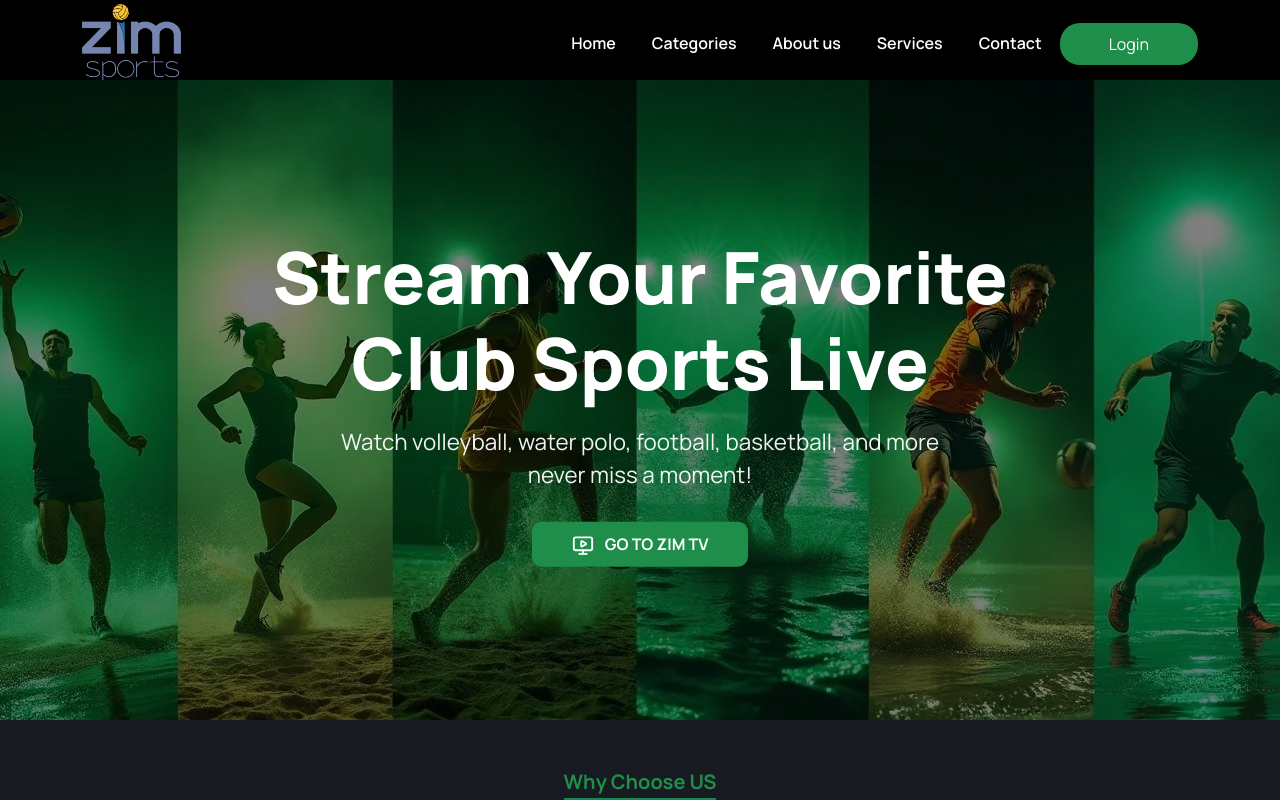
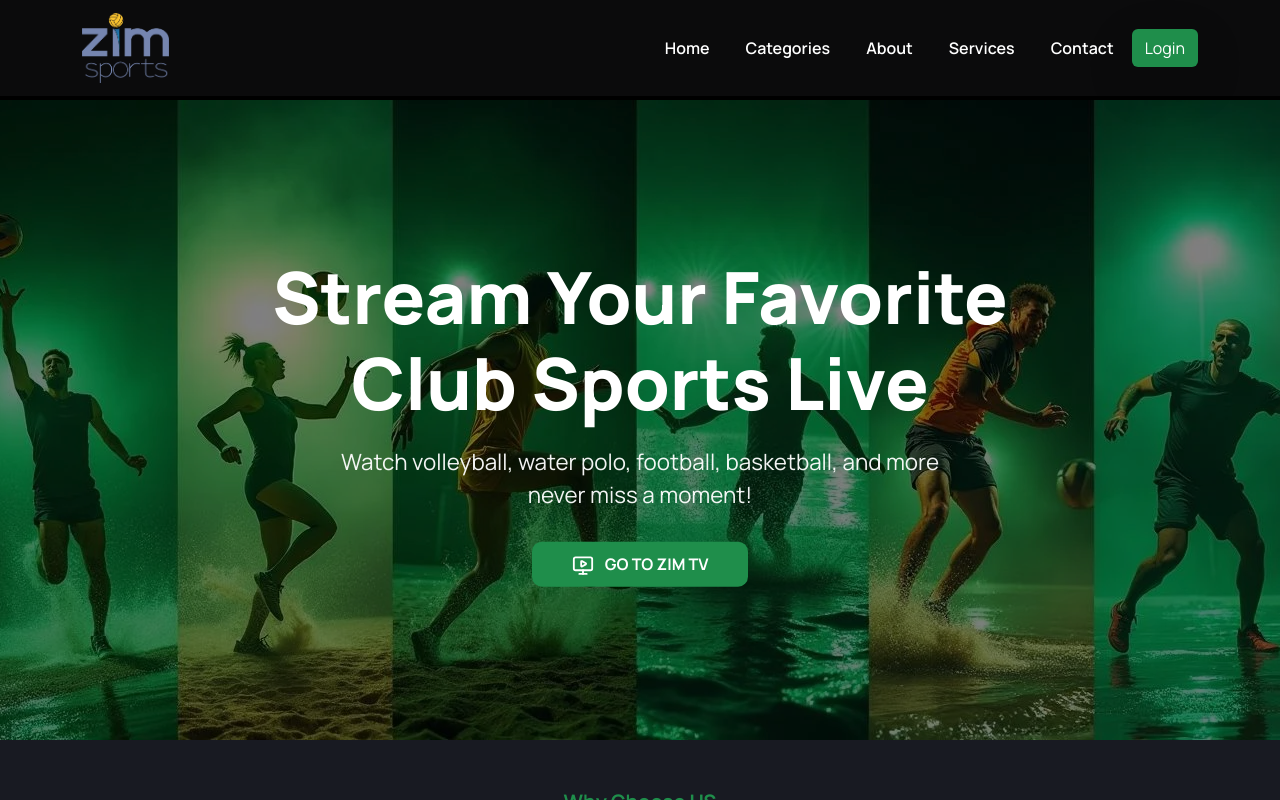
Before and after one commit to Zeeshanprojects/ZimSportsWebsite, a React (Vite) app in the folder zimsports/: page / in a window 1280 px wide. Built offline with nearby package versions, Linux system fonts and the light colour scheme; the HTML template or start-up script is replaced by a standard one.

Commit message:
updated-code

```diff
--- a/zimsports/src/Components/Navbar.jsx
+++ b/zimsports/src/Components/Navbar.jsx
@@ -8,22 +8,26 @@ export default function Navbar() {
     const toggler = document.querySelector(".navbar-toggler");
     const navbarCollapse = document.getElementById("navbarSupportedContent");
 
-  // If the toggler is visible (menu is open on small screen), and menu is shown
     if (
       window.getComputedStyle(toggler).display !== "none" &&
       navbarCollapse.classList.contains("show")
     ) {
-    toggler.click(); // This will automatically trigger collapse
+      toggler.click();
     }
   };
 
   return (
     <>
-      <nav className="navbar navbar-expand-lg navbar-dark  pt-3">
+      <nav className="navbar navbar-expand-lg navbar-dark fixed-top custom-navbar">
         <div className="container">
           <a className="navbar-brand" href="/">
-            <img src={Image.footerlogo} alt="logo" className="navbar-brand-image" />
+            <img
+              src={Image.footerlogo}
+              alt="logo"
+              className="navbar-brand-image"
+            />
           </a>
+
           <button
             className="navbar-toggler"
             type="button"
@@ -35,51 +39,38 @@ export default function Navbar() {
           >
             <span className="navbar-toggler-icon" />
           </button>
-          <div className="collapse navbar-collapse" id="navbarSupportedContent">
-            <ul className="navbar-nav ms-auto mb-2 mb-lg-0">
-              <li className="nav-item active">
-                <a className="nav-link active" href="#Home" onClick={closeNavbar}>
-                  Home
+
+          <div
+            className="collapse navbar-collapse"
+            id="navbarSupportedContent"
+          >
+            <ul className="navbar-nav ms-auto">
+              {["Home", "Categories", "About", "Services", "Contact"].map(
+                (item) => (
+                  <li className="nav-item" key={item}>
+                    <a
+                      className="nav-link"
+                      href={`#${item}`}
+                      onClick={closeNavbar}
+                    >
+                      {item}
                     </a>
                   </li>
-              <li className="nav-item">
-                <a className="nav-link active" href="#Categories" onClick={closeNavbar}>
-           Categories
-                </a>
-              </li>
-              <li className="nav-item">
-                <a className="nav-link active" href="#About" onClick={closeNavbar}>
-                  About us
-                </a>
-              </li>
-              <li className="nav-item">
-                <a className="nav-link active" href="#Services" onClick={closeNavbar}>
-                  Services
-                </a>
-              </li>
-              <li className="nav-item">
-                <a className="nav-link active" href="#Contact" onClick={closeNavbar}>
-                  Contact
-                </a>
-              </li>
+                )
+              )}
             </ul>
 
-            <form className="d-flex ">
+            <div className="d-flex mt-3 mt-lg-0">
               <Link to="/login">
-              <button
-                className="btn navbar-btn ps-5 pe-5 pt-2 pb-2 shadow-lg"
-                type="submit"
-              >
-                Login
-              </button></Link>
-
-            </form>
-            <hr />
+                <button className="btn navbar-btn shadow-lg">Login</button>
+              </Link>
             </div>
           </div>
-
+        </div>
       </nav>
 
+      {/* Add spacing to avoid content under navbar */}
+      <div style={{ height: "100px" }} />
     </>
   );
 }
--- a/zimsports/src/Pages/Home.jsx
+++ b/zimsports/src/Pages/Home.jsx
@@ -53,22 +53,22 @@ export default function Home() {
 
             {/* ✅ Stats Rows */}
             <div className="row text-center">
-              <div className="col-6 col-md-3 stat-box">
+              <div className="col-12 col-sm-12 col-md-3 stat-box">
                 <h2 className="stat-number">100+</h2>
                 <p className="stat-title">Live Events</p>
               </div>
 
-              <div className="col-6 col-md-3 stat-box">
+              <div className="col-12 col-sm-12 col-md-3 stat-box">
                 <h2 className="stat-number">50+</h2>
                 <p className="stat-title">Sports Clubs</p>
               </div>
 
-              <div className="col-6 col-md-3 stat-box">
+              <div className="col-12 col-sm-12 col-md-3 stat-box">
                 <h2 className="stat-number">24/7</h2>
                 <p className="stat-title">Streaming</p>
               </div>
 
-              <div className="col-6 col-md-3 stat-box">
+              <div className="col-12 col-sm-12 col-md-3 stat-box">
                 <h2 className="stat-number">HD</h2>
                 <p className="stat-title">Quality</p>
               </div>
--- a/zimsports/src/assets/CSS/Home.css
+++ b/zimsports/src/assets/CSS/Home.css
@@ -111,7 +111,7 @@
 }
 
 .section {
-  scroll-margin-top: 20px !important; /* adjust to your navbar height */
+  scroll-margin-top: 100px !important; /* adjust to your navbar height */
 }
 .text-content {
   display: flex;
@@ -417,7 +417,7 @@ input:focus{
 .sport-card {
   position: relative;
   overflow: hidden;
-  border-radius: 12px;
+
   height: auto;
 }
 
--- a/zimsports/src/assets/CSS/Navbar.css
+++ b/zimsports/src/assets/CSS/Navbar.css
@@ -1,72 +1,83 @@
-.navbar{
-  height: 80px;
-  background-color: black !important;
+/* ✅ Navbar Style */
+.custom-navbar {
+  background-color: #0b0b0c !important;
+
+  z-index: 999 !important; /* Fix layering */
 }
+
+/* ✅ Logo */
 .navbar-brand-image {
-  height: 80px;
+  height: 70px;
 }
+
+/* ✅ Nav Links */
 .nav-item .nav-link {
   font-family: Manrope, sans-serif;
-  font-size: 16px !important;
+  font-size: 16px;
   font-weight: 600;
-  line-height: 27.2px;
-  color: rgb(27, 122, 65);
-}
-.nav-link {
-  margin: 10px;
-   position: relative;
+  color: #ffffff !important;
+  margin: 0 10px;
+  position: relative;
+  transition: 0.3s ease;
 }
 
-.navbar-btn {
-  border-radius: 20px !important;
-  padding-top: 5px;
-  padding-bottom: 5px;
-  box-shadow: 0px 20px ;
-}
-.navbar-underline {
-  position: fixed;
-  top: 82px;
-  left: 0;
-  padding: 0 !important;
-  margin: 0px !important;
-  width: 100%;
-  height: 1px;
-  background-color: gray;
-
-}
-
-
+/* ✅ Hover underline animation */
 .nav-link::after {
-  content: '';
+  content: "";
   position: absolute;
   height: 2px;
-  width: 0%;
-  background-color: #1F8E4B;
-
-  bottom: 0;
+  width: 0;
+  background-color: #1f8e4b;
+  bottom: -3px;
   left: 0;
   opacity: 0;
-  transition: all 0.3s ease;
+  transition: 0.3s ease;
 }
 
 .nav-link:hover::after {
-  width: 100%;              /* Animate to full width */
+  width: 100%;
   opacity: 1;
+}
 
+/* ✅ Hover text color */
+.nav-item .nav-link:hover {
+  color: #1f8e4b !important;
 }
-.nav-item .nav-link:hover{
-  color: #1F8E4B !important;
+
+/* ✅ Login button */
+.navbar-btn {
+  background: #1f8e4b;
+  color: white;
+  border-radius: 25px;
+  padding: 8px 30px;
+  border: none;
+  font-weight: 600;
+  transition: 0.3s ease;
 }
-@media (min-width: 577px) and (max-width: 767px) {
-  .nav-link {
-    margin: 4px;
+
+.navbar-btn:hover {
+  background: transparent;
+  border: 2px solid #1f8e4b;
+  color: #1f8e4b !important;
+}
+
+/* ✅ Mobile Fix: Full background on collapse */
+@media (max-width: 991px) {
+  #navbarSupportedContent {
+    background: #0b0b0c;
+    padding: 20px;
+    border-radius: 10px;
+    margin-top: 15px;
+  }
+
+  .navbar-nav .nav-link {
+    margin: 8px 0;
+
+  }
+
+  .navbar-btn {
+    width: 100%;
+    text-align: center;
+
   }
 }
-@media (max-width: 576px) {
-  .nav-link {
-    margin: 4px;
-  }
-  #navbarSupportedContent {
-    padding-top: 30px;
-  }
-}
```
Lines whose indentation alone changed are shown as unchanged.
